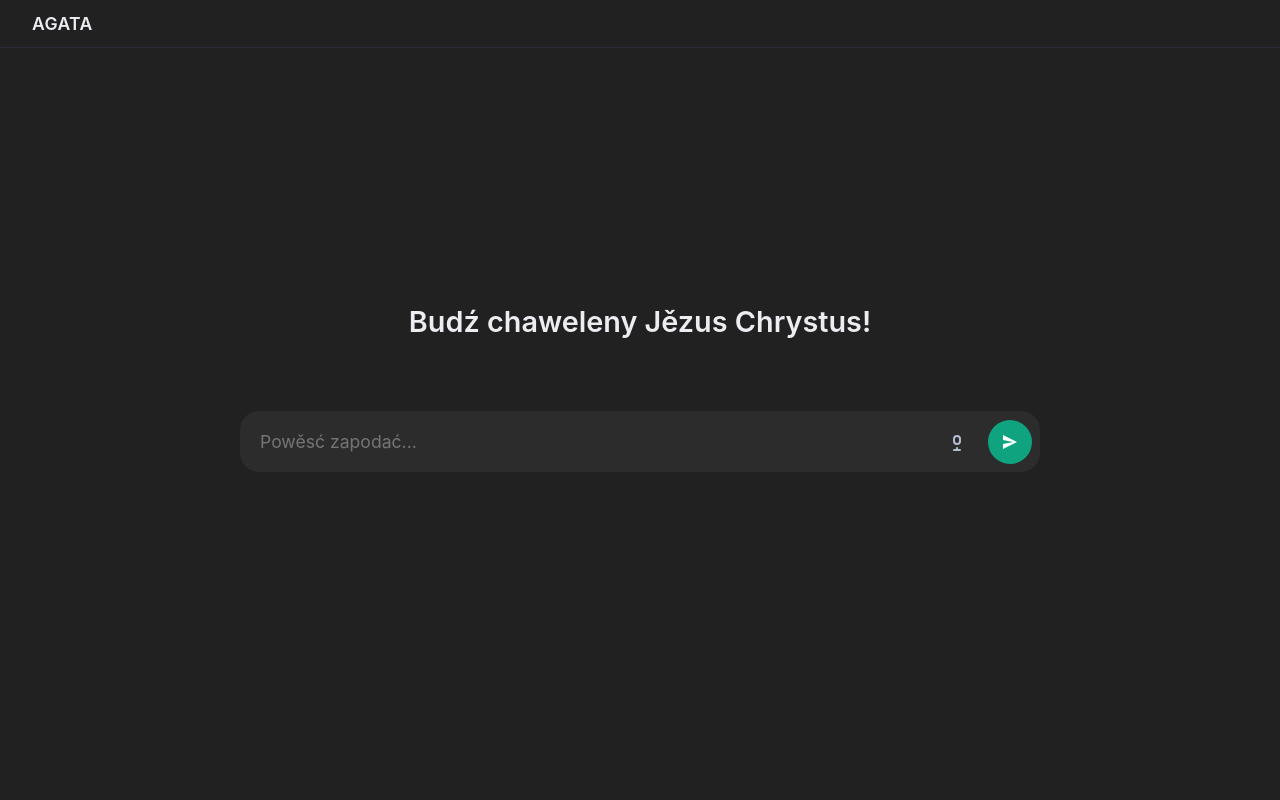
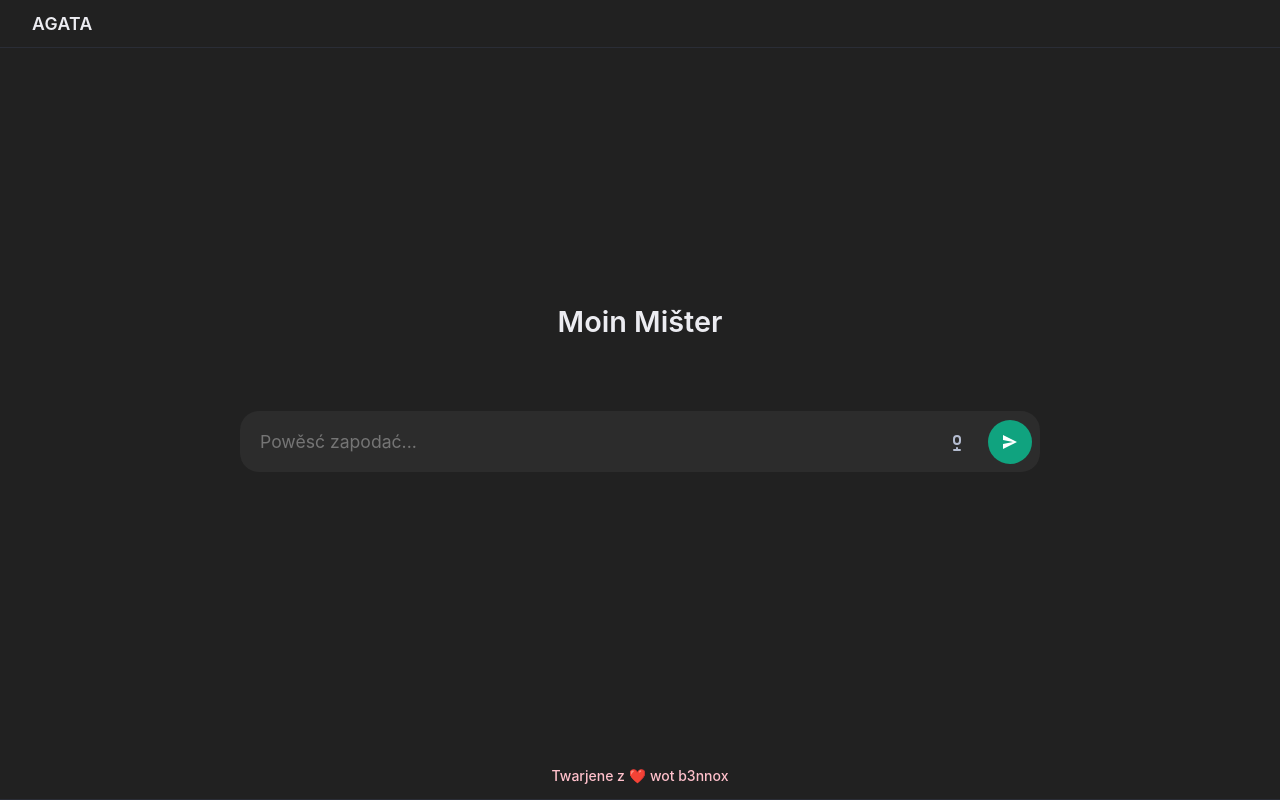
Before and after one commit to ZalozbaDev/agata-webapp, a React (Vite) app: page / in a window 1280 px wide. Built offline with nearby package versions, Linux system fonts and the light colour scheme; no server answers.

Commit message:
Add footer

```diff
--- a/src/App.tsx
+++ b/src/App.tsx
@@ -1,6 +1,17 @@
-import { useState, useCallback, useEffect, useState as useReactState } from 'react'
-import { BrowserRouter as Router, Routes, Route, useLocation } from 'react-router-dom'
+import {
+  useState,
+  useCallback,
+  useEffect,
+  useState as useReactState,
+} from 'react'
+import {
+  BrowserRouter as Router,
+  Routes,
+  Route,
+  useLocation,
+} from 'react-router-dom'
 import Header from './components/header'
+import Footer from './components/footer'
 import StartScreen from './pages/start'
 import ChatScreen from './pages/chat'
 import UrlsPage from './pages/urls'
@@ -137,7 +148,6 @@
   )
 }
 
-
 const AppContent: React.FC = () => {
   const appStyle: React.CSSProperties = {
     minHeight: 'calc(100vh - 50px)',
@@ -149,29 +159,32 @@
     fontFamily: "'Inter', 'Segoe UI', Arial, sans-serif",
     display: 'flex',
     flexDirection: 'column',
-  };
+  }
 
   const spacerStyle: React.CSSProperties = {
     height: '48px',
-  };
+  }
 
   return (
     <Router>
       <AppContentInner appStyle={appStyle} spacerStyle={spacerStyle} />
     </Router>
-  );
-};
+  )
+}
 
-const AppContentInner: React.FC<{ appStyle: React.CSSProperties; spacerStyle: React.CSSProperties }> = ({ appStyle, spacerStyle }) => {
-  const location = useLocation();
-  const isMain = location.pathname === '/';
-  const [isWide, setIsWide] = useReactState(() => window.innerWidth > 1350);
+const AppContentInner: React.FC<{
+  appStyle: React.CSSProperties
+  spacerStyle: React.CSSProperties
+}> = ({ appStyle, spacerStyle }) => {
+  const location = useLocation()
+  const isMain = location.pathname === '/'
+  const [isWide, setIsWide] = useReactState(() => window.innerWidth > 1350)
 
   useEffect(() => {
-    const handleResize = () => setIsWide(window.innerWidth > 1350);
-    window.addEventListener('resize', handleResize);
-    return () => window.removeEventListener('resize', handleResize);
-  }, []);
+    const handleResize = () => setIsWide(window.innerWidth > 1350)
+    window.addEventListener('resize', handleResize)
+    return () => window.removeEventListener('resize', handleResize)
+  }, [])
 
   return (
     <div style={appStyle}>
@@ -184,9 +197,10 @@
         <Route path='/urls' element={<UrlsPage />} />
         <Route path='/data' element={<DataPage />} />
       </Routes>
+      <Footer />
     </div>
-  );
-};
+  )
+}
 
 const chatAppStyle: React.CSSProperties = {
   flex: 1,
--- /dev/null
+++ b/src/components/footer/index.tsx
@@ -0,0 +1,16 @@
+import React, { useState } from 'react'
+import { Link } from 'react-router-dom'
+import { container, link } from './styles'
+import { CreateUrlRequest, urlService } from '../../services/urlService'
+
+const Footer: React.FC = () => {
+  return (
+    <footer style={container}>
+      <Link style={link} to='http://b3nnox.de'>
+        Twarjene z ❤️ wot b3nnox
+      </Link>
+    </footer>
+  )
+}
+
+export default Footer
--- /dev/null
+++ b/src/components/footer/styles.ts
@@ -0,0 +1,24 @@
+export const container: React.CSSProperties = {
+  width: '100vw',
+  maxWidth: '100%',
+  height: '48px',
+  background: '#212121',
+  display: 'flex',
+  alignItems: 'center',
+  justifyContent: 'center',
+  padding: '0 2rem',
+  boxSizing: 'border-box',
+  borderBottom: '1px solid #2a2d36',
+  position: 'fixed',
+  bottom: 0,
+  left: 0,
+  zIndex: 2000,
+}
+
+export const link: React.CSSProperties = {
+  color: 'pink',
+  textDecoration: 'none',
+  fontSize: '0.875rem',
+  fontWeight: 500,
+  transition: 'color 0.3s ease',
+}
```
